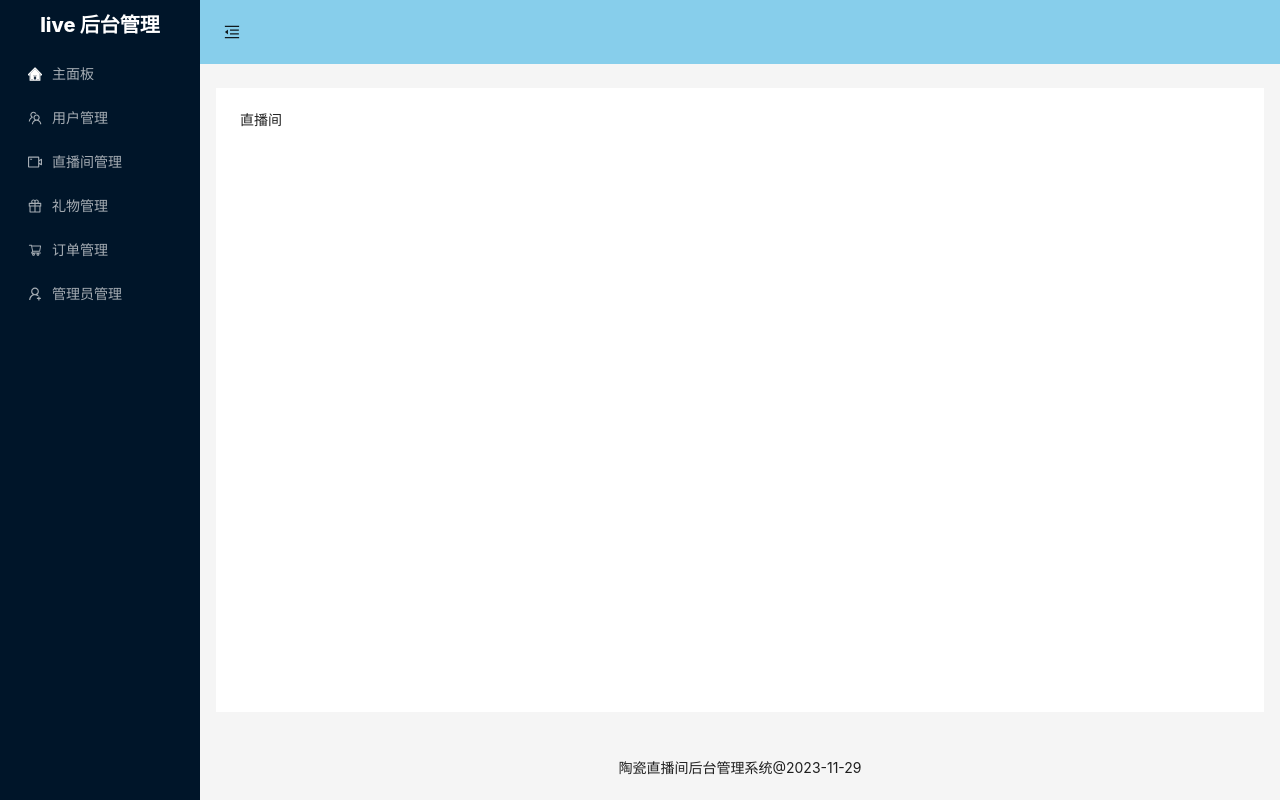
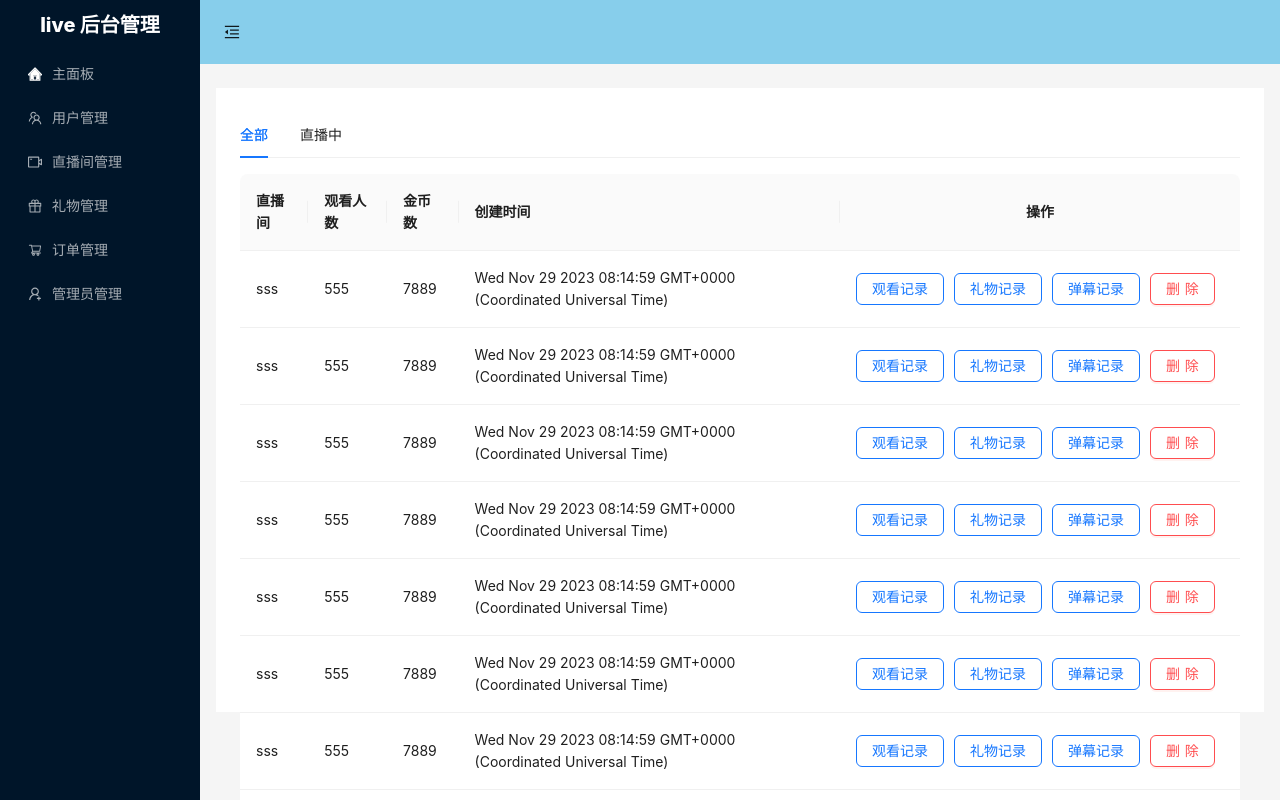
Before and after one commit to uuuuuber/-, a React (Vite) app: page /room in a window 1280 px wide. Shown: the top 800 px of the page. Built offline with nearby package versions, Linux system fonts and the light colour scheme.

Commit message:
直播间ui

```diff
--- a/src/view/layout/content/menu/room/index.tsx
+++ b/src/view/layout/content/menu/room/index.tsx
@@ -1,7 +1,172 @@
 import React from 'react';
+import { Button, Popconfirm, Table, Tabs, TabsProps } from 'antd';
+import { ColumnsType } from 'antd/es/table';
 
-function Room() {
-  return <div>直播间</div>;
+interface IColumnsType {
+  key: React.Key;
+  room: string;
+  viewership: number;
+  goldCoin: number;
+  creationTime: string;
+}
+
+const data: IColumnsType[] = [
+  {
+    key: '1',
+    room: 'sss',
+    viewership: 555,
+    goldCoin: 7889,
+    creationTime: new Date().toString(),
+  },
+  {
+    key: '2',
+    room: 'sss',
+    viewership: 555,
+    goldCoin: 7889,
+    creationTime: new Date().toString(),
+  },
+  {
+    key: '3',
+    room: 'sss',
+    viewership: 555,
+    goldCoin: 7889,
+    creationTime: new Date().toString(),
+  },
+  {
+    key: '4',
+    room: 'sss',
+    viewership: 555,
+    goldCoin: 7889,
+    creationTime: new Date().toString(),
+  },
+  {
+    key: '5',
+    room: 'sss',
+    viewership: 555,
+    goldCoin: 7889,
+    creationTime: new Date().toString(),
+  },
+  {
+    key: '6',
+    room: 'sss',
+    viewership: 555,
+    goldCoin: 7889,
+    creationTime: new Date().toString(),
+  },
+  {
+    key: '7',
+    room: 'sss',
+    viewership: 555,
+    goldCoin: 7889,
+    creationTime: new Date().toString(),
+  },
+  {
+    key: '8',
+    room: 'sss',
+    viewership: 555,
+    goldCoin: 7889,
+    creationTime: new Date().toString(),
+  },
+  {
+    key: '9',
+    room: 'sss',
+    viewership: 555,
+    goldCoin: 7889,
+    creationTime: new Date().toString(),
+  },
+  {
+    key: '10',
+    room: 'sss',
+    viewership: 555,
+    goldCoin: 7889,
+    creationTime: new Date().toString(),
+  },
+  {
+    key: '11',
+    room: 'sss',
+    viewership: 555,
+    goldCoin: 7889,
+    creationTime: new Date().toString(),
+  },
+  {
+    key: '12',
+    room: 'sss',
+    viewership: 555,
+    goldCoin: 7889,
+    creationTime: new Date().toString(),
+  },
+];
+
+const columns: ColumnsType<IColumnsType> = [
+  {
+    title: '直播间',
+    dataIndex: 'room',
+    key: 'room',
+    render: (_, record) => <div>{record.room}</div>,
+  },
+  {
+    title: '观看人数',
+    dataIndex: 'viewership',
+    key: 'viewership',
+    render: (_, record) => <div>{record.viewership}</div>,
+  },
+  {
+    title: '金币数',
+    dataIndex: 'goldCoin',
+    key: 'goldCoin',
+    render: (_, record) => <div>{record.goldCoin}</div>,
+  },
+  {
+    title: '创建时间',
+    dataIndex: 'creationTime',
+    key: 'creationTime',
+    render: (_, record) => <div>{record.creationTime}</div>,
+  },
+  {
+    title: '操作',
+    key: 'action',
+    width: 400,
+    align: 'center',
+    render: (_, record) => (
+      <div style={{ display: 'flex' }}>
+        <Button type="primary" ghost style={{ marginRight: '10px' }}>
+          观看记录
+        </Button>
+        <Button type="primary" ghost style={{ marginRight: '10px' }}>
+          礼物记录
+        </Button>
+        <Button type="primary" ghost style={{ marginRight: '10px' }}>
+          弹幕记录
+        </Button>
+        <Button danger>
+          <Popconfirm
+            title="确定删除吗？"
+            onConfirm={() => {
+              // this.delCustomTag(record);
+            }}
+          >
+            <span style={{ cursor: 'pointer', color: '#ff4d4f' }}>删除</span>
+          </Popconfirm>
+        </Button>
+      </div>
+    ),
+  },
+];
+
+const items: TabsProps['items'] = [
+  {
+    key: '1',
+    label: '全部',
+    children: <Table dataSource={data} columns={columns} />,
+  },
+  {
+    key: '2',
+    label: '直播中',
+    children: <Table dataSource={data} columns={columns} />,
+  },
+];
+function Room(): React.ReactElement {
+  return <Tabs defaultActiveKey="1" items={items} />;
 }
 
 export default Room;
```
